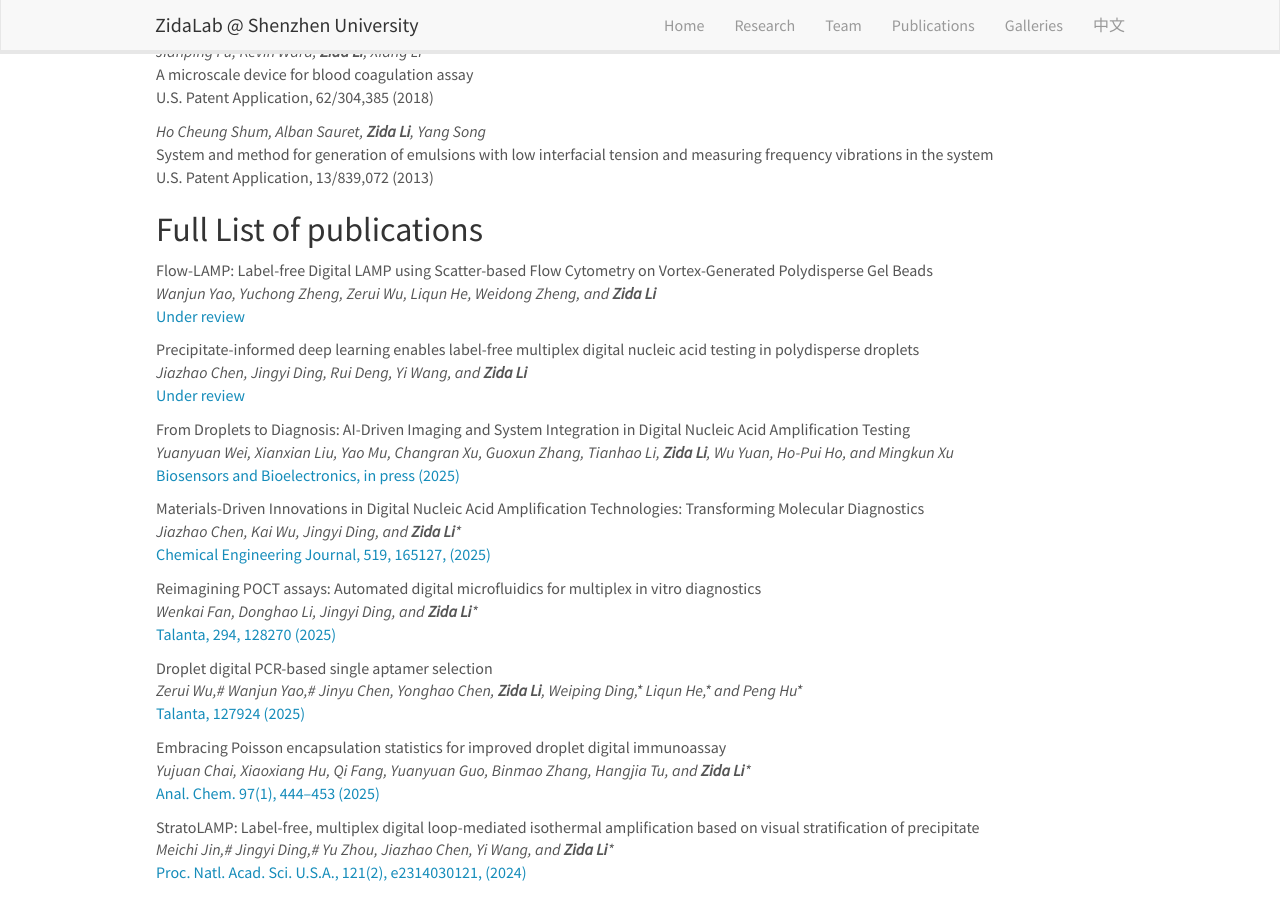
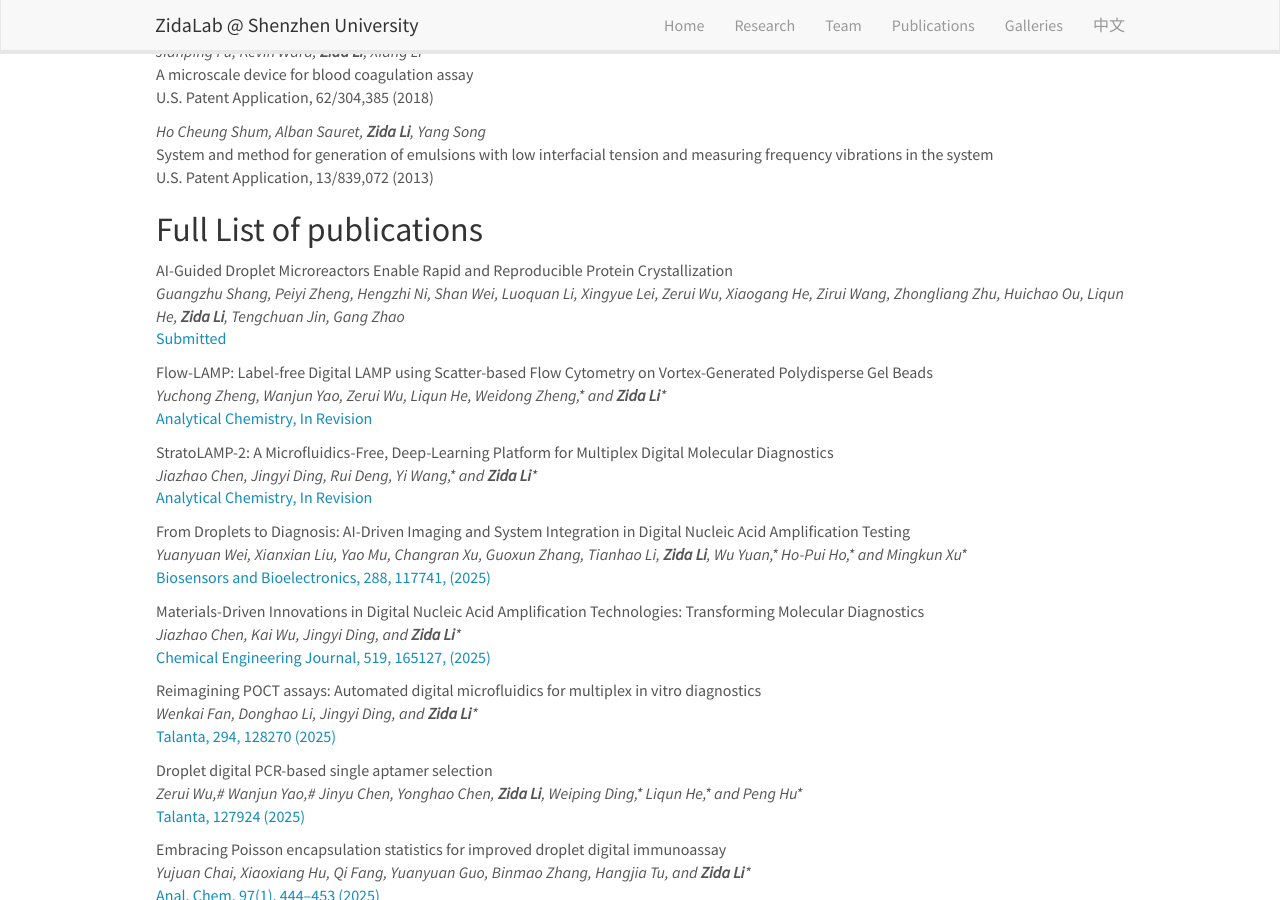
Before and after one commit to zidalab/zidalab.github.io, a Jekyll site: the page built from _pages/publications.md, in a window 1280 px wide and 900 px high, scrolled down 3303 px. Built offline with Jekyll 4.4.1, drawn with Linux system fonts in a browser that asks for light colours; nearby versions of some CDN libraries.

Commit message:
Update publication

```diff
--- a/_data/alumni_members.yml
+++ b/_data/alumni_members.yml
@@ -1,7 +1,7 @@
 - name: Qi Fang
   photo: Fangqi.jpg
   duration: 2022–2025, Master Student
-  current: Engineer, Dapu Biotech
+  current: Engineer, DP Bio
   email: 779574160 AT qq.com
   thesis: Label-free digital LAMP based on impedance analysis
   number_educ: 1
@@ -13,7 +13,7 @@
 - name: Heng Zhai
   photo: Zhaiheng.jpg
   duration: 2022–2025, Master Student
-  current: TBD
+  current: Student Advisor at Shenzhen University
   email: zhaiheng1998 AT outlook.com
   thesis: Single-cell sequencing system based on droplet fusion
   number_educ: 1
@@ -25,7 +25,7 @@
 - name: Wanjun Yao
   photo: Wanjun.jpg
   duration: 2022–2025, Master Student
-  current: Education Industry
+  current: Tutor
   email: yaowanjun2000 AT 163.com
   thesis: Quantitative analysis of EB virus based on polydisperse hydrogel microspheres and flow cytometry
   number_educ: 1
--- a/_data/publist.yml
+++ b/_data/publist.yml
@@ -1,30 +1,40 @@
-- title: "Flow-LAMP: Label-free Digital LAMP using Scatter-based Flow Cytometry on Vortex-Generated Polydisperse Gel Beads"
+- title: "AI-Guided Droplet Microreactors Enable Rapid and Reproducible Protein Crystallization"
   image:
-  authors: Wanjun Yao, Yuchong Zheng, Zerui Wu, Liqun He, Weidong Zheng, and <b>Zida Li</b>
+  authors: Guangzhu Shang, Peiyi Zheng, Hengzhi Ni, Shan Wei, Luoquan Li, Xingyue Lei, Zerui Wu, Xiaogang He, Zirui Wang,  Zhongliang Zhu, Huichao Ou, Liqun He,  <b>Zida Li</b>, Tengchuan Jin, Gang Zhao
   description:
   link:
     url:
-    display: Under review
+    display: Submitted
   highlight: 0
   news2:
 
-- title: "Precipitate-informed deep learning enables label-free multiplex digital nucleic acid testing in polydisperse droplets"
+- title: "Flow-LAMP: Label-free Digital LAMP using Scatter-based Flow Cytometry on Vortex-Generated Polydisperse Gel Beads"
   image:
-  authors: Jiazhao Chen, Jingyi Ding, Rui Deng, Yi Wang, and <b>Zida Li</b>
+  authors: Yuchong Zheng, Wanjun Yao, Zerui Wu, Liqun He, Weidong Zheng,* and <b>Zida Li</b>*
   description:
   link:
     url:
-    display: Under review
+    display: Analytical Chemistry, In Revision
+  highlight: 0
+  news2:
+
+- title: "StratoLAMP-2: A Microfluidics-Free, Deep-Learning Platform for Multiplex Digital Molecular Diagnostics"
+  image:
+  authors: Jiazhao Chen, Jingyi Ding, Rui Deng, Yi Wang,* and <b>Zida Li</b>*
+  description:
+  link:
+    url:
+    display: Analytical Chemistry, In Revision
   highlight: 0
   news2:
 
 - title: "From Droplets to Diagnosis: AI-Driven Imaging and System Integration in Digital Nucleic Acid Amplification Testing"
   image:
-  authors: Yuanyuan Wei, Xianxian Liu, Yao Mu, Changran Xu, Guoxun Zhang, Tianhao Li, <b>Zida Li</b>, Wu Yuan, Ho-Pui Ho, and Mingkun Xu
+  authors: Yuanyuan Wei, Xianxian Liu, Yao Mu, Changran Xu, Guoxun Zhang, Tianhao Li, <b>Zida Li</b>, Wu Yuan,* Ho-Pui Ho,* and Mingkun Xu*
   description:
   link:
-    url:
-    display: Biosensors and Bioelectronics, in press (2025)
+    url: https://doi.org/10.1016/j.bios.2025.117741
+    display: Biosensors and Bioelectronics, 288, 117741, (2025)
   highlight: 0
   news2:
 
@@ -34,7 +44,7 @@
   description:
   link:
     url: https://doi.org/10.1016/j.cej.2025.165127
-    display: Chemical Engineering Journal,  519, 165127, (2025)
+    display: Chemical Engineering Journal, 519, 165127, (2025)
   highlight: 0
   news2:
 
```
